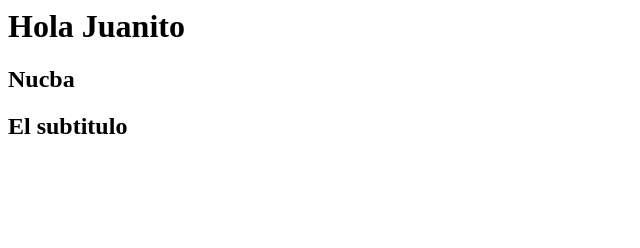
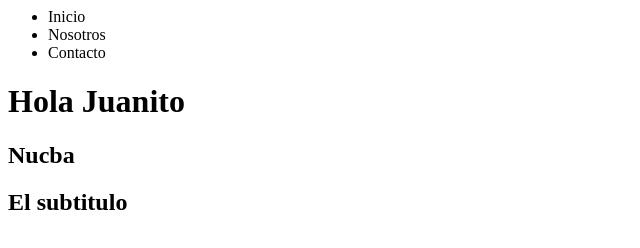
Before and after one commit to alejoplatense/gitbranch, a plain HTML site: page index.html in a window 1280 px wide. Shown: the whole page, without its empty margins (0-640 px from the left). Drawn offline with Linux system fonts and the light colour scheme.

Commit message:
agregue el navbar

```diff
--- a/index.html
+++ b/index.html
@@ -1,4 +1,9 @@
 <html>
+    <ul>
+        <li>Inicio</li>
+        <li>Nosotros</li>
+        <li>Contacto</li>
+    </ul>
     <h1>Hola Juanito</h1>
     <h2>Nucba</h2>
     <h2>El subtitulo</h2>
```
